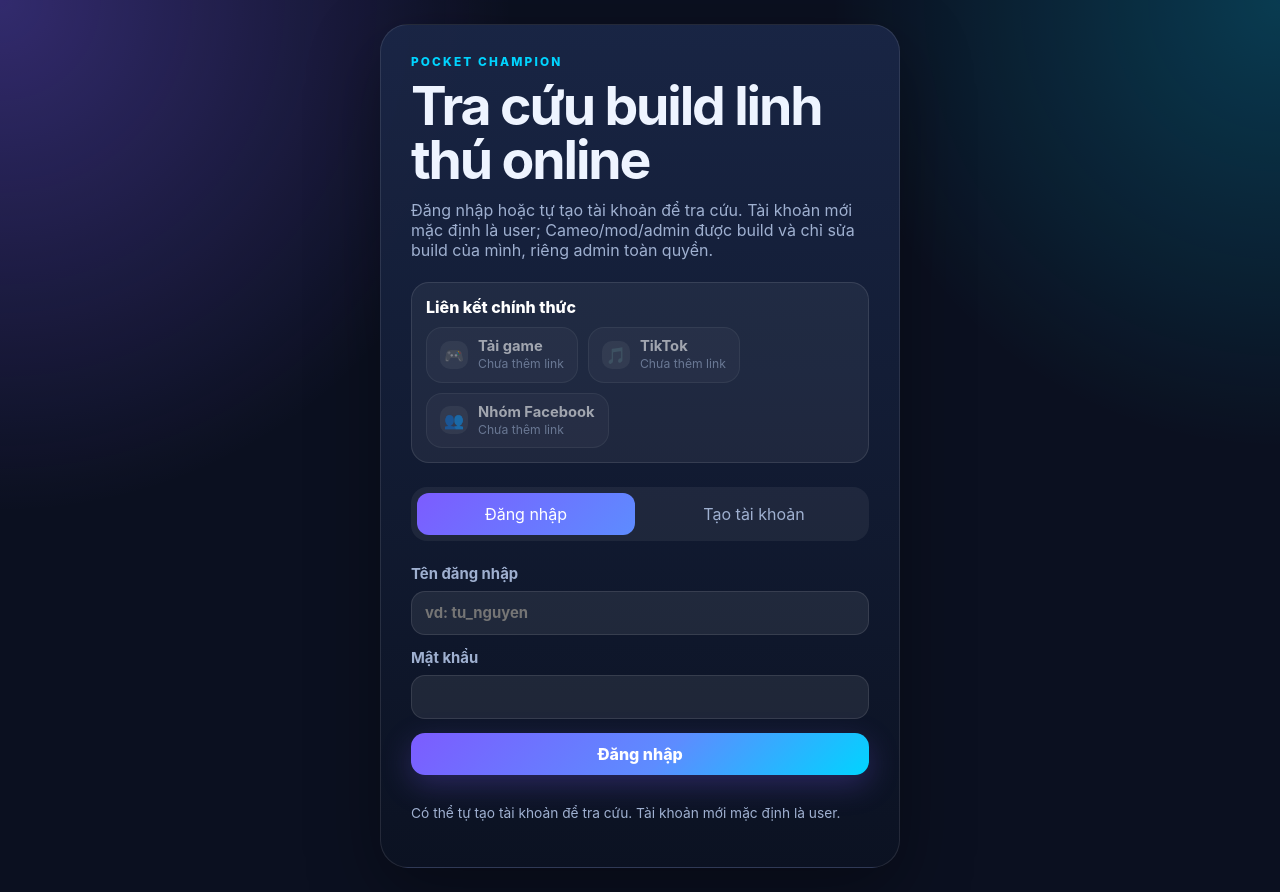
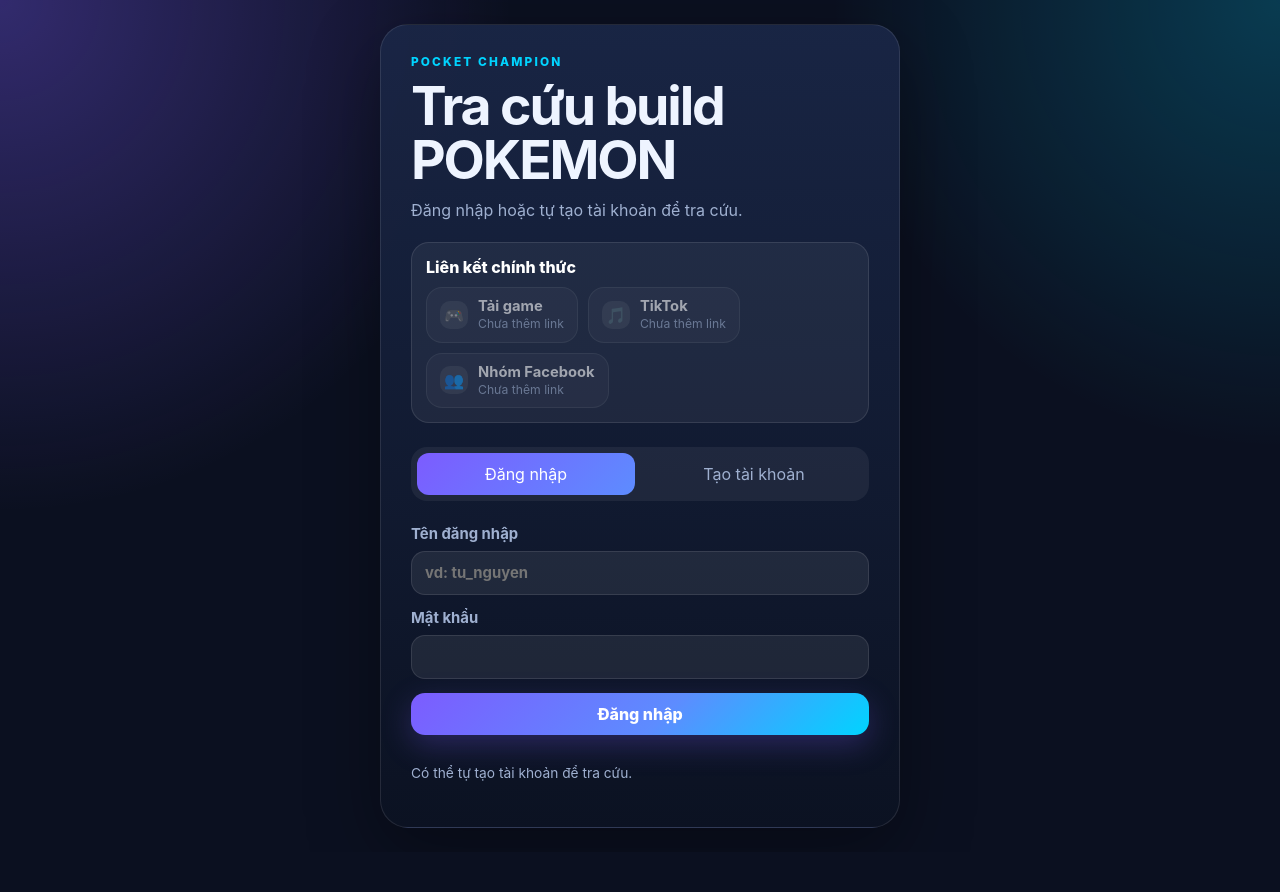
Before and after one commit to huyvu06-td/pocketchampion, a website: page public/index.html in a window 1280 px wide. After the commit the page ends 852 px from the top, so only its background shows below. Drawn offline with Linux system fonts and the light colour scheme; no server answers.

Commit message:
Update index.html

```diff
--- a/public/index.html
+++ b/public/index.html
@@ -3,7 +3,7 @@
 <head>
   <meta charset="UTF-8" />
   <meta name="viewport" content="width=device-width, initial-scale=1.0" />
-  <title>POCKET CHAMPION - Linh Thú Online</title>
+  <title>POCKET CHAMPION</title>
   <link rel="stylesheet" href="styles.css" />
 </head>
 <body>
@@ -12,8 +12,8 @@
   <section id="authScreen" class="auth-screen">
     <div class="auth-card">
       <p class="eyebrow">POCKET CHAMPION</p>
-      <h1>Tra cứu build linh thú online</h1>
-      <p class="subtitle">Đăng nhập hoặc tự tạo tài khoản để tra cứu. Tài khoản mới mặc định là user; Cameo/mod/admin được build và chỉ sửa build của mình, riêng admin toàn quyền.</p>
+      <h1>Tra cứu build POKEMON</h1>
+      <p class="subtitle">Đăng nhập hoặc tự tạo tài khoản để tra cứu.</p>
 
       <div class="official-links-block auth-links">
         <p class="official-links-title">Liên kết chính thức</p>
@@ -35,7 +35,7 @@
           <input id="loginPassword" type="password" autocomplete="current-password" minlength="6" maxlength="32" required />
         </label>
         <button class="primary full" type="submit">Đăng nhập</button>
-        <p class="tiny-note">Có thể tự tạo tài khoản để tra cứu. Tài khoản mới mặc định là user.</p>
+        <p class="tiny-note">Có thể tự tạo tài khoản để tra cứu.</p>
       </form>
 
       <form id="registerForm" class="auth-form hidden">
@@ -49,7 +49,7 @@
           <input id="registerPassword" type="password" autocomplete="new-password" minlength="6" maxlength="32" required />
         </label>
         <button class="primary full" type="submit">Tạo tài khoản</button>
-        <p class="tiny-note">Tài khoản mới mặc định chỉ có quyền tra cứu. Mật khẩu 6–32 ký tự. Admin có thể nâng thành Cameo/mod/admin.</p>
+        <p class="tiny-note">Tài khoản mới mặc định chỉ có quyền tra cứu.</p>
       </form>
     </div>
   </section>
@@ -58,8 +58,8 @@
     <header class="hero">
       <div>
         <p class="eyebrow">POCKET CHAMPION</p>
-        <h1>Tra cứu build linh thú</h1>
-        <p class="subtitle">Admin/mod có thể thêm tên linh thú. Cameo/mod/admin search tên rồi bấm Build để tạo cách build riêng; link linh thú có thể share trực tiếp.</p>
+        <h1>Tra cứu build Pokemon</h1>
+
         <div class="official-links hero-links" data-official-links></div>
       </div>
       <div class="hero-actions">
```
